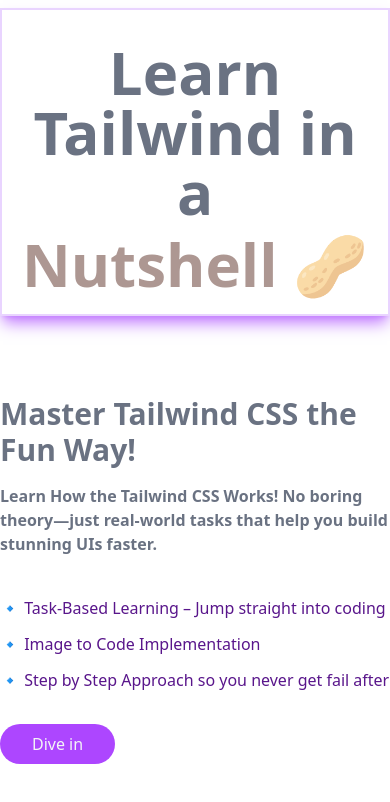
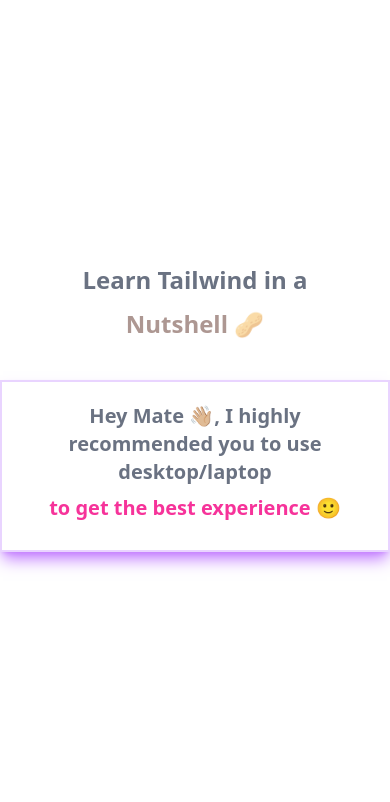
Before and after one commit to Selva-kumar-K/learn-tailwind, a Next.js app: page / in a window 390 px wide. Shown: the top 802 px of the page. Built offline with nearby package versions, Linux system fonts and the light colour scheme.

Commit message:
added mobile responsiveness

```diff
--- a/src/app/components/HomePage.tsx
+++ b/src/app/components/HomePage.tsx
@@ -3,8 +3,23 @@
 
 export default function HomePage() {
   return (
-    <div className="max-w-lg mx-auto">
-      <header className="">
+    <div className="max-w-lg mx-auto ">
+      <div className="h-[100vh] flex flex-col justify-center items-center lg:hidden">
+        <h1 className="p-3 text-gray-500 text-2xl font-extrabold">
+          Learn Tailwind in a{" "}
+        </h1>
+        <span className="text-orange-950/60 animate-pulse text-2xl font-extrabold">
+          Nutshell 🥜
+        </span>
+
+        <div className="text-gray-500 text-xl font-semibold my-10 text-center border-2 border-purple-200 shadow-lg shadow-purple-400 p-5">
+          <p>Hey Mate 👋🏼, I highly recommended you to use desktop/laptop</p>
+          <p className="my-2 text-pink-500">to get the best experience 🙂</p>
+        </div>
+      </div>
+
+      <div className="hidden lg:block">
+        <header>
           <div className="flex justify-center my-[2%]">
             <div className="py-5 inline-block text-center bg-white border-2 border-purple-200 shadow-lg shadow-purple-400  text-6xl font-extrabold ">
               <h1 className="p-3 text-gray-500 ">Learn Tailwind in a </h1>
@@ -45,5 +60,6 @@
           </div>
         </section>
       </div>
+    </div>
   );
 }
```
Lines whose indentation alone changed are shown as unchanged.
